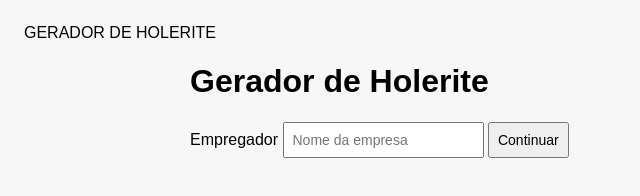
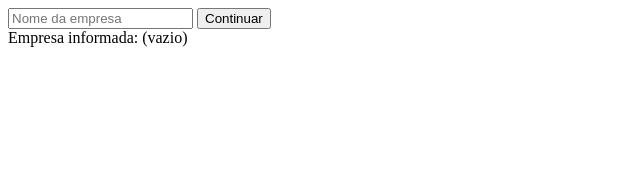
Before and after one commit to Cristianoglopes/gerador-holerite, a plain HTML site: page index.html in a window 1280 px wide. Both pictures are taken after a click on the button "Continuar". Shown: the whole page, without its empty margins (0-640 px from the left). Drawn offline with Linux system fonts and the light colour scheme.

Commit message:
Update index.html

```diff
--- a/index.html
+++ b/index.html
@@ -1,50 +1,18 @@
 <!DOCTYPE html>
 <html lang="pt-BR">
 <head>
-  <meta charset="utf-8">
-  <meta name="viewport" content="width=device-width, initial-scale=1"
-  <title>GERADOR DE HOLERITE</title>
-
-  <style>
-    body {
-      font-family: Arial, Helvetica, sans-serif;
-      margin: 24px;
-      background: #f7f7f7;
-    }
-
-    .card {
-      max-width: 900px;
-      margin: 0 auto;
-      background: 16 px;
-      border-radius: 8px,
-      box-shadow: 0 2px 10px rgba (0,0,0,.05);
-    }
-
-    label { display: block, margin-top: 10px; }
-    input, button { font-size: 14px; padding: 8px; }
-    input { width: 100%, max-width: 420px; }
-    button { cursor: pointer; }
-  </style>
+  <meta charset="UTF-8">
+  <title>Teste Botão</title>
 </head>
-
 <body>
-  <div class="card">
-    <h1>Gerador de Holerite</h1>
-
-    <form id="form-holerite">
-      <label for="empregador">Empregador</label>
-      <input id="empregador" type="text" placeholder="Nome da empresa">
-      <button id="continuar" type="button">Continuar</button>
-    </form>
-
-    <div id="resultado"></div>
-  </div>
+  <input id="empregador" type="text" placeholder="Nome da empresa">
+  <button id="continuar" type="button">Continuar</button>
+  <div id="resultado"></div>
 
   <script>
     document.getElementById('continuar').addEventListener('click', function () {
-      const nome = document.getElemenyById('empregador').value;
-      document.getElementById('resultado').textConten =
-        'Empresa informada: ' + (nome || '(vazio)');
+      const nome = document.getElementById('empregador').value;
+      document.getElementById('resultado').textContent = 'Empresa informada: ' + (nome || '(vazio)');
     });
   </script>
 </body>
```
